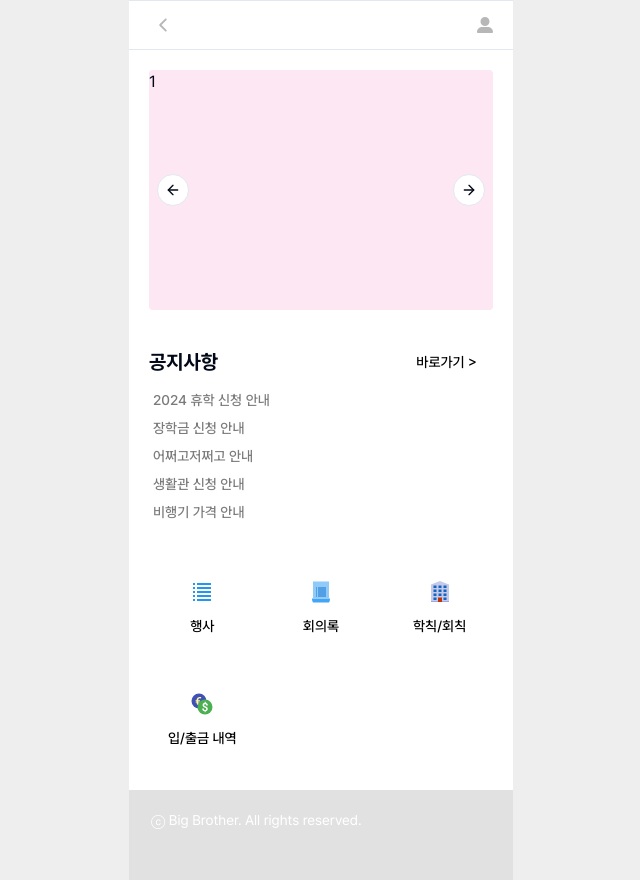
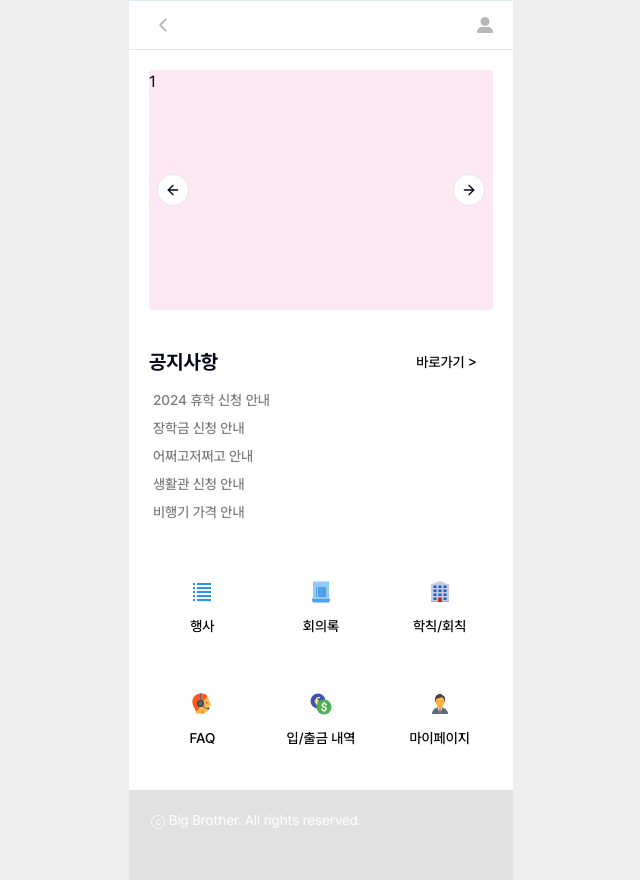
Before and after one commit to developthreefeet/big-brother-FE, a Next.js app: page /main in a window 1280 px wide. Shown: the whole page, without its empty margins (319-959 px from the left). Built offline with nearby package versions, Linux system fonts and the light colour scheme.

Commit message:
feature: 메인 페이지 버튼 추가

```diff
--- a/src/app/main/page.tsx
+++ b/src/app/main/page.tsx
@@ -11,7 +11,9 @@ import {
   FcList,
   FcRules,
   FcDepartment,
+  FcCustomerSupport,
   FcCurrencyExchange,
+  FcBusinessman,
 } from 'react-icons/fc';
 
 const page = () => {
@@ -64,7 +66,9 @@ const page = () => {
         <IconComponent icon={FcList} text="행사" />
         <IconComponent icon={FcRules} text="회의록" />
         <IconComponent icon={FcDepartment} text="학칙/회칙" />
+        <IconComponent icon={FcCustomerSupport} text="FAQ" />
         <IconComponent icon={FcCurrencyExchange} text="입/출금 내역" />
+        <IconComponent icon={FcBusinessman} text="마이페이지" />
       </div>
     </div>
   );
```
